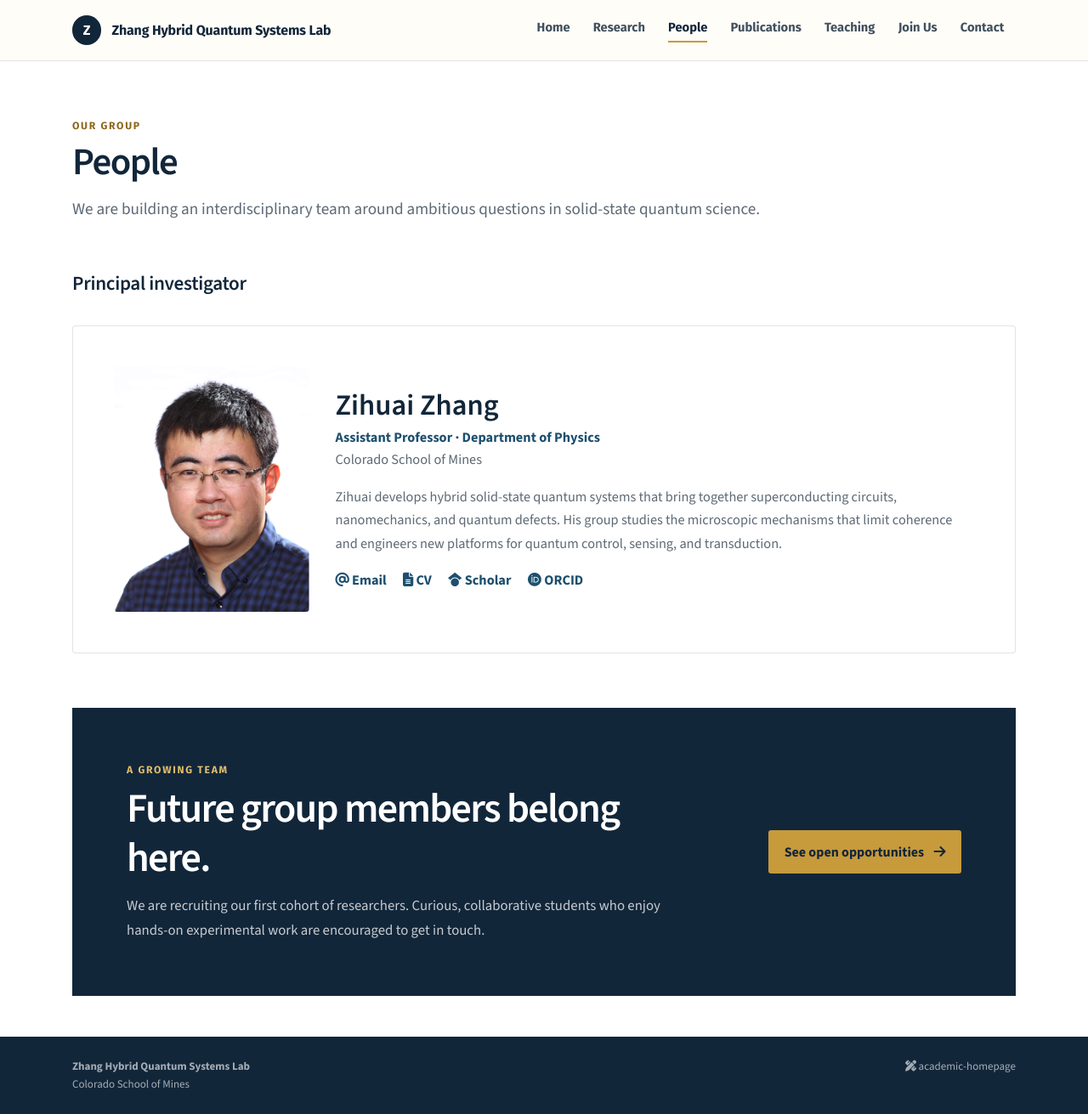
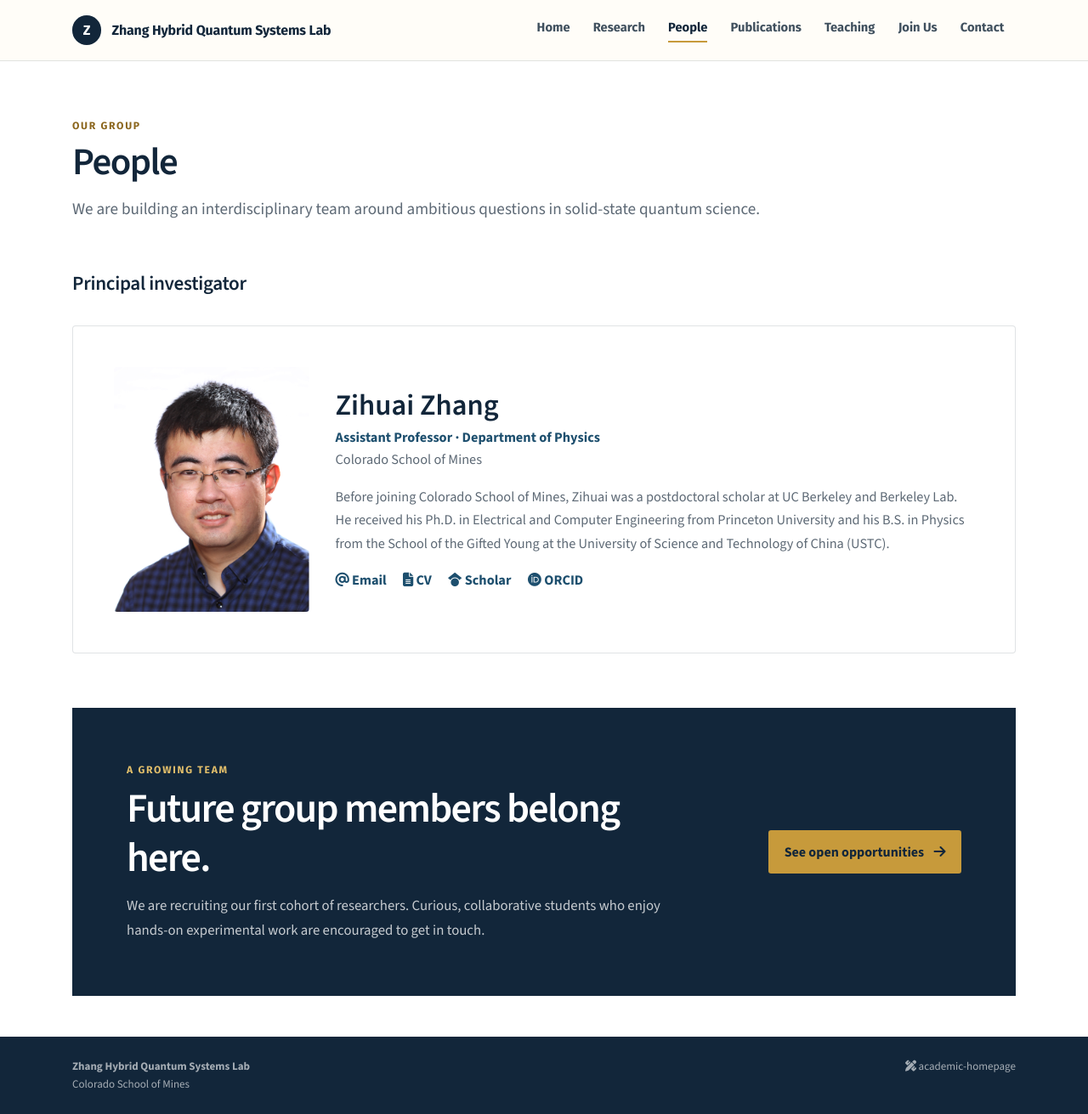
Before and after one commit to zihuaiz/zihuaiz.github.io, a Jekyll site: the page built from people.html, in a window 1280 px wide and 1311 px high. Shown: the whole window at 85% size. Built offline with Jekyll 4.4.1, drawn with Linux system fonts in a browser that asks for light colours; nearby versions of some CDN libraries; a style sheet for code colours, icons or effects is not loaded.

Commit message:
Refocus principal investigator biography

```diff
--- a/people.html
+++ b/people.html
@@ -28,7 +28,7 @@ container_class: container-xl
           <div class="people-role">Assistant Professor · Department of Physics</div>
           <div class="people-affiliation">Colorado School of Mines</div>
           <p class="mt-3">
-            Zihuai develops hybrid solid-state quantum systems that bring together superconducting circuits, nanomechanics, and quantum defects. His group studies the microscopic mechanisms that limit coherence and engineers new platforms for quantum control, sensing, and transduction.
+            Before joining Colorado School of Mines, Zihuai was a postdoctoral scholar at UC Berkeley and Berkeley Lab. He received his Ph.D. in Electrical and Computer Engineering from Princeton University and his B.S. in Physics from the School of the Gifted Young at the University of Science and Technology of China (USTC).
           </p>
           <div class="people-links">
             <a href="mailto:{{ site.data.profile.email | encode_email }}"><i class="fas fa-at"></i> Email</a>
```
